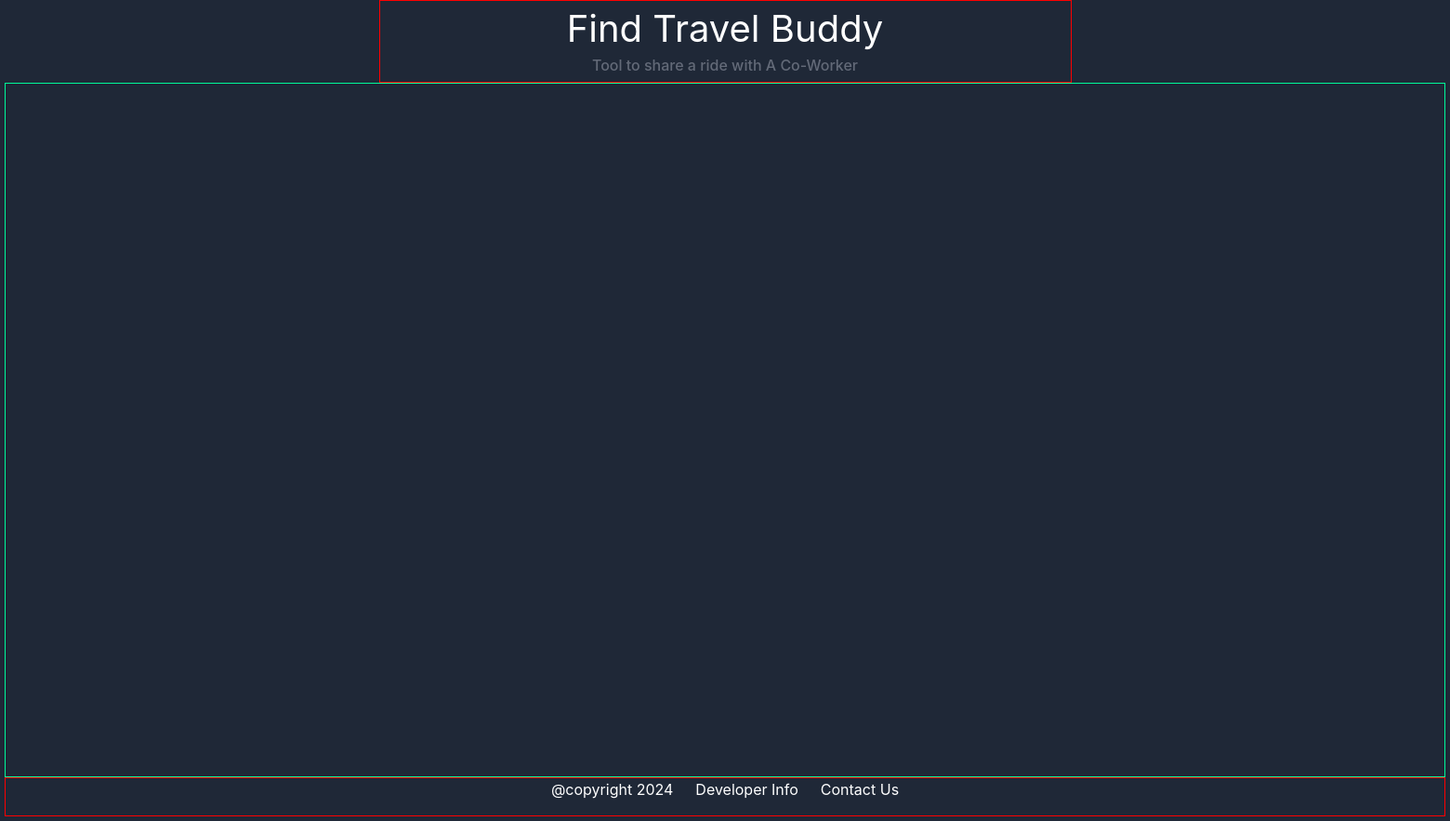
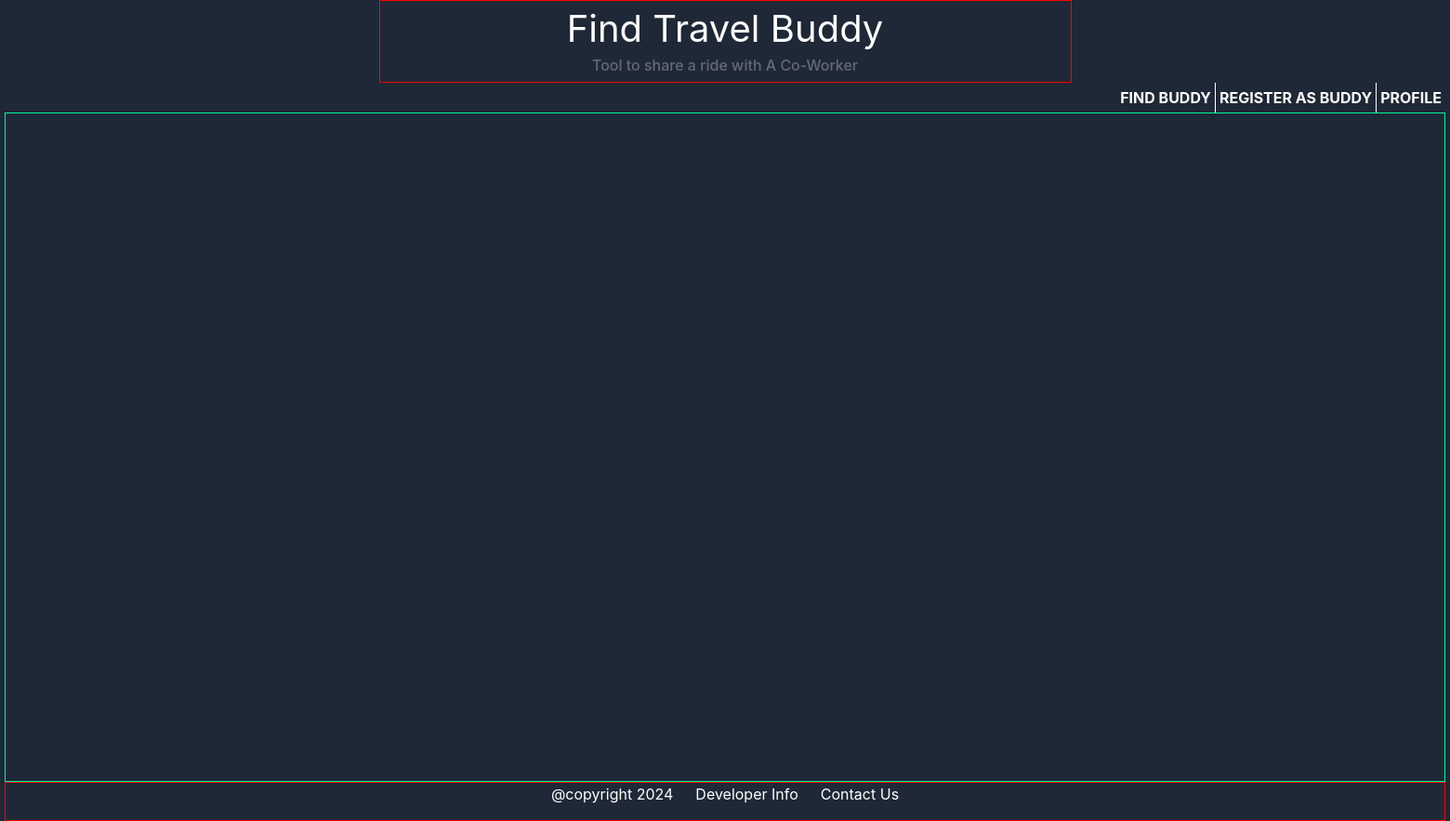
Before and after one commit to bharatchitara/find_travel_buddy, a Django app: page /find_buddy in a window 1560 px wide. Shown: the whole page at 93% size. Run offline with Django 4.2, Linux system fonts and the light colour scheme; parts of the project's set-up code (start-up, migrations or seed data) failed here and were passed over; some libraries are stand-ins or nearby versions.

Commit message:
UI 5- find_buddy page navbar html and css code implementation

```diff
--- a/static/css/find_buddy.css
+++ b/static/css/find_buddy.css
@@ -1,11 +1,49 @@
 .tb_find_buddy_div_main_body{
     border: 1px solid mediumspringgreen;
     min-height: fit-content;
-    height: 46.7em;
+    height: 45em;
 }
 
-.db_find_buddy_main_container{
+.tb_find_buddy_main_container{
     max-width: 1550px !important;
     width: 1550px;
 
 }
+
+.tb_find_buddy_navbar{
+}
+
+
+.tb_find_buddy_navbar ul {
+    list-style-type: none;
+    margin: 0;
+    padding: 0;
+    overflow: hidden;
+}
+
+.tb_find_buddy_navbar li {
+    float: right;
+    border-right: 1px solid #fff;
+}
+
+.tb_find_buddy_profile_li_tag{
+    border-right: none !important;
+}
+
+
+.tb_find_buddy_navbar a:link,
+.tb_find_buddy_navbar a:visited {
+    display: block;
+    font-weight: bold;
+    color: #fff;
+
+    text-align: center;
+    padding: 4px;
+    text-decoration: none;
+    text-transform: uppercase;
+}
+
+.tb_find_buddy_navbar a:hover,
+.tb_find_buddy_navbar a:active {
+    background-color: #636a78;
+}
--- a/userlogin/templates/userlogin/find_buddy.html
+++ b/userlogin/templates/userlogin/find_buddy.html
@@ -26,7 +26,7 @@
     <body>
     <div class = "tb_home_full_page">
        <div class = "flex-container tb_home_flex_container">
-            <div class = "container db_find_buddy_main_container">
+            <div class = "container tb_find_buddy_main_container">
                 <!--header row-starts-->
                 <div class = "row justify-content-center tb_home_div_main_header">
                     <div class="col-md-6">
@@ -37,6 +37,15 @@
                     </div>
                 </div>
                 <!--header row-ends-->
+                <!--navbar -start-->
+                <div class = "row tb_find_buddy_navbar">
+                    <ul>
+                        <li class="tb_find_buddy_profile_li_tag"><a href="#profile">Profile </a></li>
+                        <li><a href="#register_as_buddy">Register as Buddy </a></li>
+                        <li><a href="#find_buddy">Find Buddy </a></li>
+                    </ul>
+                </div>
+                <!--navbar -ends-->
 
                 <!--body row-starts-->
                 <div class = "row justify-content-center tb_find_buddy_div_main_body">
```
Also changed, not shown: 1 other file.
